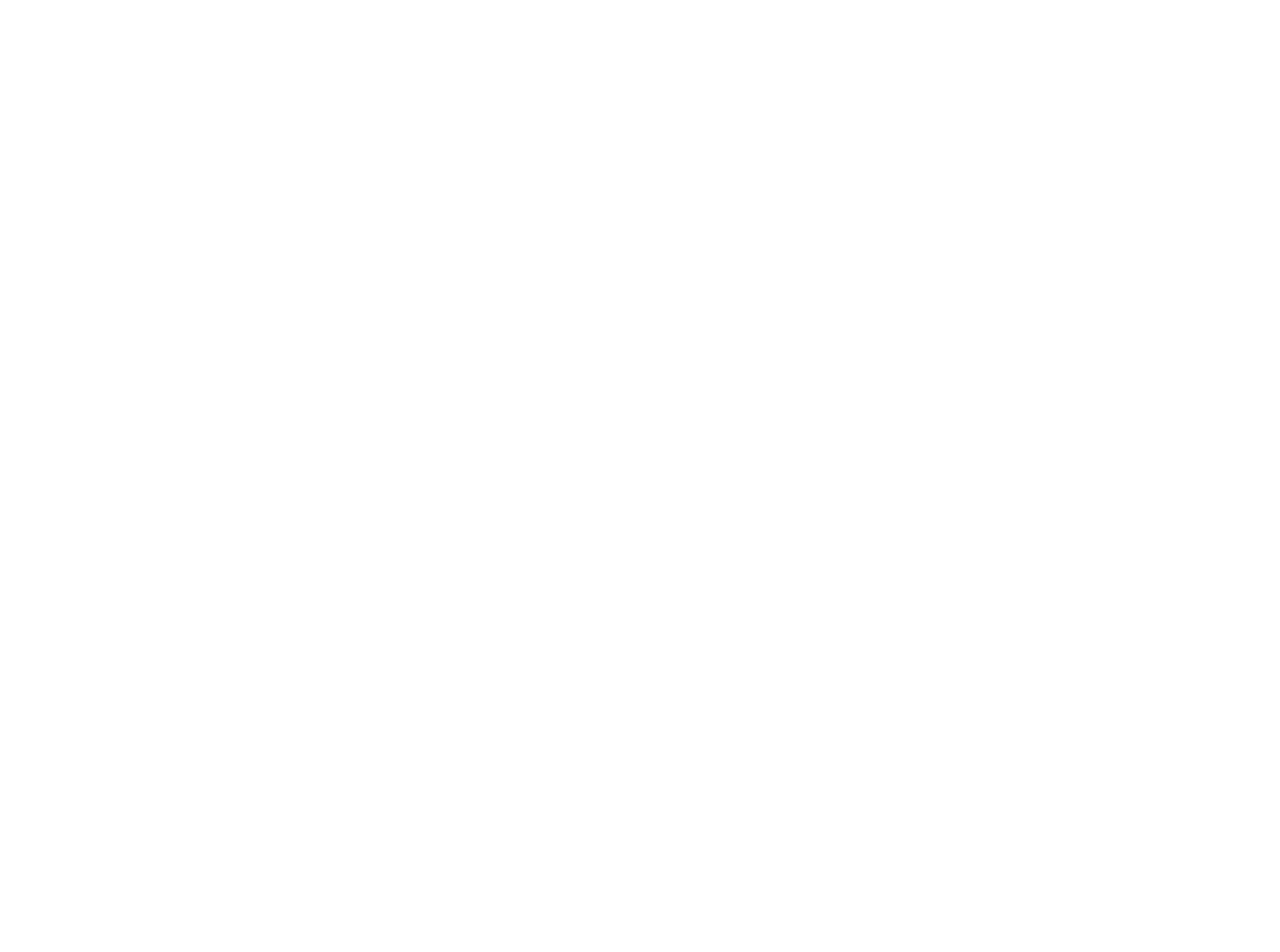
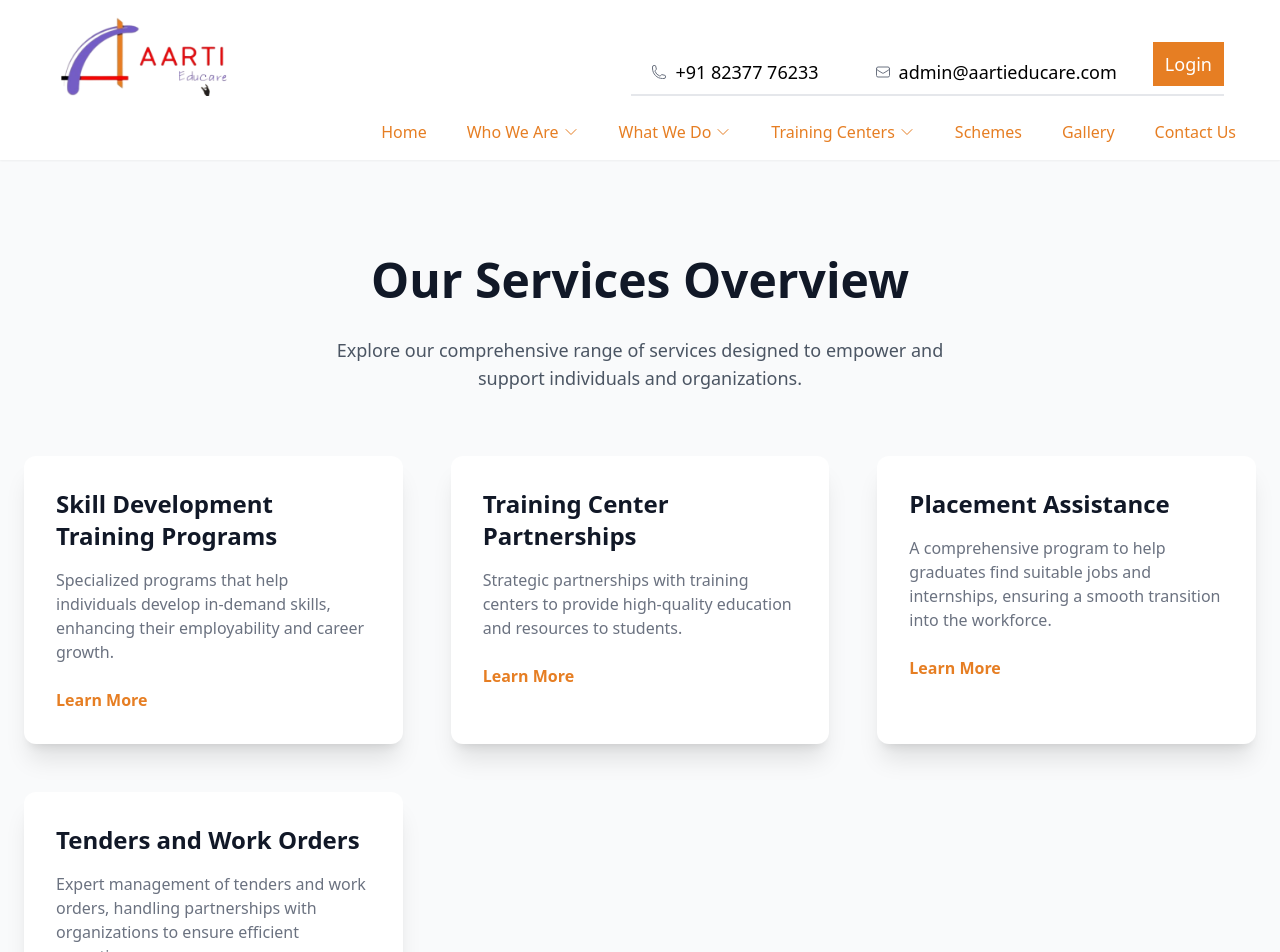
Before and after one commit to KrishnaPalde/AE-1424, a React (Vite) app: page /what-we-do/services-overview in a window 1280 px wide. Before the commit this address had no page. Shown: the top 952 px of the page. Before the commit the page ends 800 px from the top, so only its background shows below. Built offline with nearby package versions, Linux system fonts and the light colour scheme.

Commit message:
What we do section added.

```diff
--- a/src/App.jsx
+++ b/src/App.jsx
@@ -24,6 +24,11 @@
 import LandingPage from "./components/LandingPage";
 import Courses from "./components/Courses";
 import TrainingCenters from "./components/TrainingCenters";
+import OverviewSection from "./components/OverviewSection";
+import SkillDevelopment from "./components/SkillDevelopment";
+import TrainingCenterPartnerships from "./components/TCPartnerships";
+import PlacementAssistance from "./components/PlacementAssistance";
+import WorkOrders from "./components/WorkOrder";
 
 function App() {
   return (
@@ -33,7 +38,14 @@
           <Route path="/" element={<LandingPage/>}/>
           <Route path="/training-centers"element={<TrainingCenters/>}/>
           <Route path="training-centers/courses-offered" element={<Courses/>}/>
-          <Route path="training-centers/find-a-center"element={<TrainingCenters/>}/>
+          <Route path="training-centers/find-a-center" element={<TrainingCenters/>}/>
+
+
+          <Route path="what-we-do/services-overview" element={<><Header/><Nav/><OverviewSection/><Footer/></>}/>
+          <Route path="what-we-do/skill-development" element={<><Header/><Nav/><SkillDevelopment/><Footer/></>}/>
+          <Route path="what-we-do/tc-partnerships" element={<><Header/><Nav/><TrainingCenterPartnerships/><Footer/></>}/>
+          <Route path="what-we-do/placement" element={<><Header/><Nav/><PlacementAssistance/><Footer/></>}/>
+          <Route path="what-we-do/work-orders" element={<><Header/><Nav/><WorkOrders/><Footer/></>}/>
 
           {/* <Route
           path="/courses-we-offer"
--- a/src/components/AboutUs.jsx
+++ b/src/components/AboutUs.jsx
@@ -203,7 +203,10 @@
   const location = useLocation();
 
   useEffect(() => {
-    console.log(location.pathname)
+    window.scrollTo({
+      top: 0,
+      behavior: "smooth",
+    });
     if(location.pathname === "/who-we-are/about-us/vision-mission"){
       window.scrollTo({
         top: 400,
--- a/src/components/Nav.jsx
+++ b/src/components/Nav.jsx
@@ -126,7 +126,7 @@
     current: false,
     sublinks: [
       { name: "Overview", href: "/what-we-do/services-overview" },
-      { name: "Skill Development Training Programs", href: "/what-we-do/team" },
+      { name: "Skill Development Training Programs", href: "/what-we-do/skill-development" },
       { name: "Training Center Partnerships", href: "/what-we-do/tc-partnerships" },
       { name: "Placement Assistance", href: "/what-we-do/placement" },
       { name: "Tenders and Work Orders", href: "/what-we-do/work-orders" },
--- /dev/null
+++ b/src/components/OverviewSection.jsx
@@ -0,0 +1,51 @@
+import React from "react";
+
+const OverviewSection = () => {
+  return (
+    <div className="bg-gray-50 min-h-screen py-24">
+      <div className="container mx-auto px-6">
+        <h1 className="text-5xl font-bold text-center text-gray-900 mb-8">
+          Our Services Overview
+        </h1>
+        <p className="text-lg text-center text-gray-600 mb-16 max-w-2xl mx-auto">
+          Explore our comprehensive range of services designed to empower and support individuals and organizations.
+        </p>
+
+        <div className="grid grid-cols-1 md:grid-cols-2 lg:grid-cols-3 gap-12">
+          <ServiceCard
+            title="Skill Development Training Programs"
+            description="Specialized programs that help individuals develop in-demand skills, enhancing their employability and career growth."
+            href="/what-we-do/team"
+          />
+          <ServiceCard
+            title="Training Center Partnerships"
+            description="Strategic partnerships with training centers to provide high-quality education and resources to students."
+            href="/what-we-do/tc-partnerships"
+          />
+          <ServiceCard
+            title="Placement Assistance"
+            description="A comprehensive program to help graduates find suitable jobs and internships, ensuring a smooth transition into the workforce."
+            href="/what-we-do/placement"
+          />
+          <ServiceCard
+            title="Tenders and Work Orders"
+            description="Expert management of tenders and work orders, handling partnerships with organizations to ensure efficient execution."
+            href="/what-we-do/work-orders"
+          />
+        </div>
+      </div>
+    </div>
+  );
+};
+
+const ServiceCard = ({ title, description, href }) => (
+  <div className="bg-white p-8 rounded-xl shadow-xl hover:shadow-2xl transition-shadow duration-300 ease-in-out">
+    <h3 className="text-2xl font-semibold text-gray-900 mb-4">{title}</h3>
+    <p className="text-gray-500 mb-6">{description}</p>
+    <a href={href} className="text-[#e67e23] font-semibold hover:text-[#d35f00] transition duration-200">
+      Learn More
+    </a>
+  </div>
+);
+
+export default OverviewSection;
--- /dev/null
+++ b/src/components/PlacementAssistance.jsx
@@ -0,0 +1,28 @@
+import React from "react";
+
+const PlacementAssistance = () => {
+  return (
+    <div className="bg-gray-100 min-h-screen py-16">
+      <div className="container mx-auto px-4">
+        <h1 className="text-4xl font-bold text-center mb-8 text-gray-800">
+          Placement Assistance
+        </h1>
+        <p className="text-gray-600 text-lg text-center mb-12">
+          We offer dedicated placement services to help you find the right job and start your career journey.
+        </p>
+
+        <div className="bg-white p-8 rounded-lg shadow-md text-center hover:shadow-lg transition-shadow">
+          <h3 className="text-2xl font-semibold mb-3" style={{ color: "#e67e23" }}>Our Services</h3>
+          <ul className="text-gray-600 text-lg leading-relaxed list-disc list-inside">
+            <li>Interview Preparation</li>
+            <li>Resume Building</li>
+            <li>Job Placement</li>
+            <li>Career Counseling</li>
+          </ul>
+        </div>
+      </div>
+    </div>
+  );
+};
+
+export default PlacementAssistance;
--- /dev/null
+++ b/src/components/SkillDevelopment.jsx
@@ -0,0 +1,32 @@
+import React from "react";
+
+const SkillDevelopment = () => {
+  return (
+    <div className="bg-gray-100 min-h-screen py-16">
+      <div className="container mx-auto px-4">
+        <h1 className="text-4xl font-bold text-center mb-8 text-gray-800">
+          Skill Development Training Programs
+        </h1>
+        <p className="text-gray-600 text-lg text-center mb-12">
+          We offer training programs that equip individuals with valuable skills for the modern job market.
+        </p>
+
+        <div className="grid grid-cols-1 md:grid-cols-2 gap-8">
+          <ProgramCard title="Technical Skills Training" />
+          <ProgramCard title="Soft Skills Development" />
+          <ProgramCard title="Digital Literacy" />
+          <ProgramCard title="Industry-Specific Training" />
+        </div>
+      </div>
+    </div>
+  );
+};
+
+const ProgramCard = ({ title }) => (
+  <div className="bg-white p-8 rounded-lg shadow-md text-center hover:shadow-lg transition-shadow">
+    <h3 className="text-2xl font-semibold mb-3" style={{ color: "#e67e23" }}>{title}</h3>
+    <p className="text-gray-600">Our {title} program provides in-depth training to enhance your skills and career prospects.</p>
+  </div>
+);
+
+export default SkillDevelopment;
--- /dev/null
+++ b/src/components/TCPartnerships.jsx
@@ -0,0 +1,26 @@
+import React from "react";
+
+const TrainingCenterPartnerships = () => {
+  return (
+    <div className="bg-gray-100 min-h-screen py-16">
+      <div className="container mx-auto px-4">
+        <h1 className="text-4xl font-bold text-center mb-8 text-gray-800">
+          Training Center Partnerships
+        </h1>
+        <p className="text-gray-600 text-lg text-center mb-12">
+          Collaborating with training centers to provide quality education and support to students nationwide.
+        </p>
+
+        <div className="bg-white p-8 rounded-lg shadow-md text-center hover:shadow-lg transition-shadow">
+          <h3 className="text-2xl font-semibold mb-3" style={{ color: "#e67e23" }}>Become a Partner</h3>
+          <p className="text-gray-600 mb-4">
+            Join our network of training centers to access resources, curriculum, and support for your institution.
+          </p>
+          <a href="/contact" className="text-blue-500 hover:underline">Contact Us</a>
+        </div>
+      </div>
+    </div>
+  );
+};
+
+export default TrainingCenterPartnerships;
--- a/src/components/TrainingCenters.jsx
+++ b/src/components/TrainingCenters.jsx
@@ -3,10 +3,15 @@
 import  Header  from "./Header"
 import  Nav  from "./Nav"
 import  TrainingPrograms  from "./TrainingPrograms"
+import { useLocation } from "react-router-dom"
 
 const TrainingCenters = () => {
+    const location = useLocation();
     useEffect(() => {
         window.scrollTo({top:0, behavior:"smooth"})
+        if(location.pathname === "/training-centers/find-a-center"){
+            window.scrollTo({top:500, behavior:"smooth"})
+        }
     })
     return(
         <>
--- /dev/null
+++ b/src/components/WorkOrder.jsx
@@ -0,0 +1,25 @@
+import React from "react";
+
+const WorkOrders = () => {
+  return (
+    <div className="bg-gray-100 min-h-screen py-16">
+      <div className="container mx-auto px-4">
+        <h1 className="text-4xl font-bold text-center mb-8 text-gray-800">
+          Tenders and Work Orders
+        </h1>
+        <p className="text-gray-600 text-lg text-center mb-12">
+          Explore our services related to tenders and work orders for various projects.
+        </p>
+
+        <div className="bg-white p-8 rounded-lg shadow-md text-center hover:shadow-lg transition-shadow">
+          <h3 className="text-2xl font-semibold mb-3" style={{ color: "#e67e23" }}>Our Expertise</h3>
+          <p className="text-gray-600">
+            We manage and execute tenders and work orders, ensuring compliance, quality, and timely delivery of services.
+          </p>
+        </div>
+      </div>
+    </div>
+  );
+};
+
+export default WorkOrders;
```
